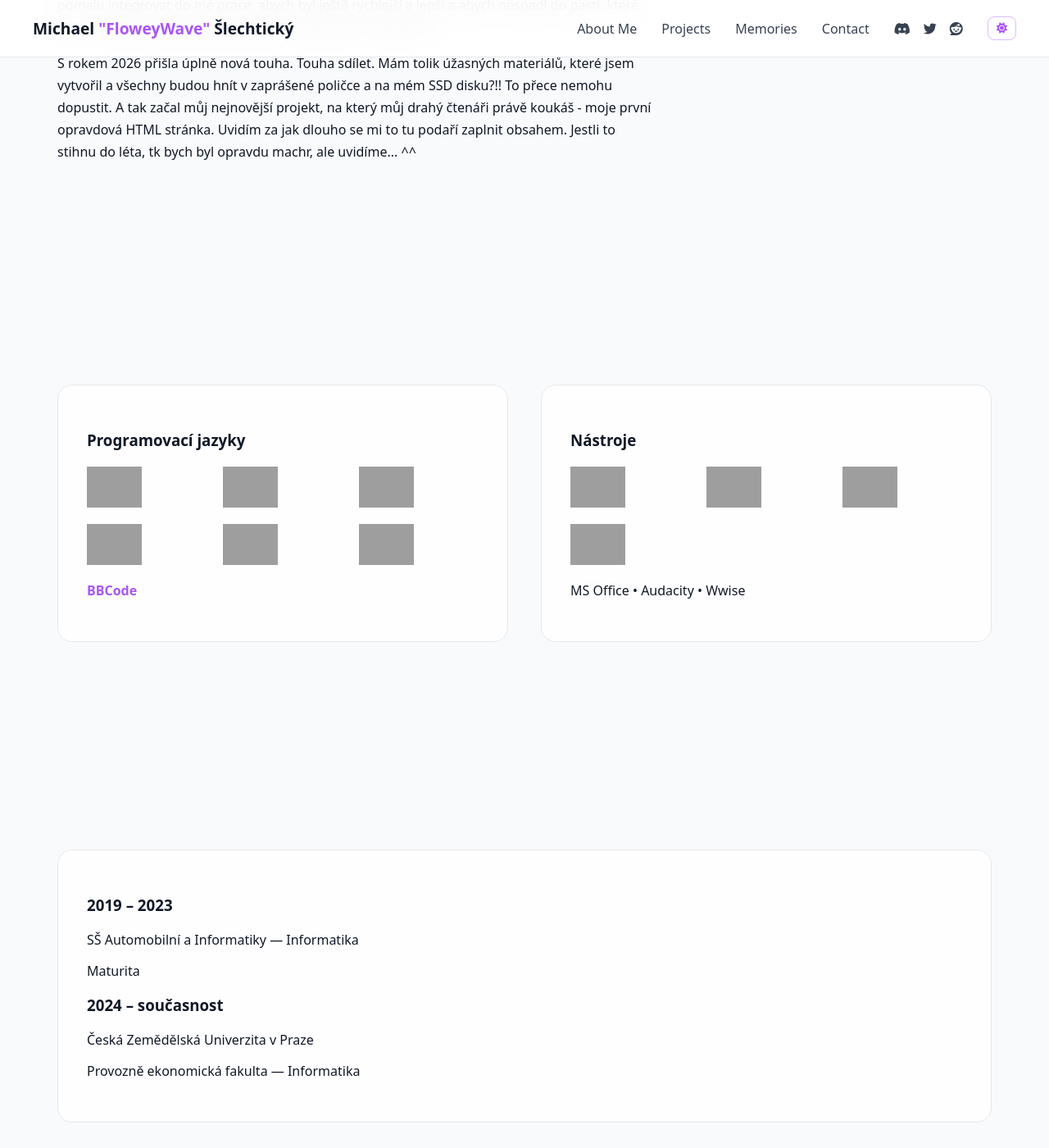
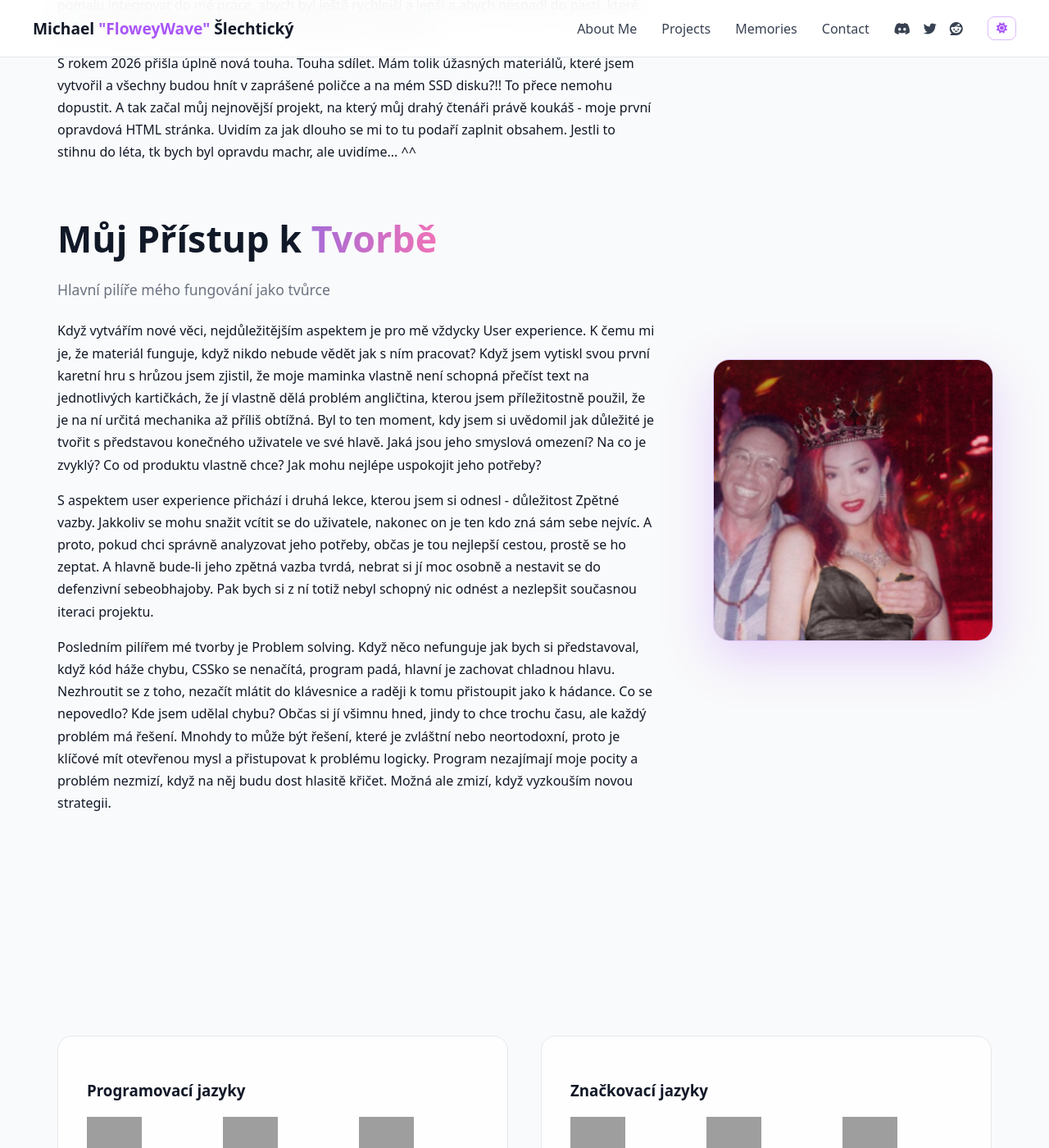
Before and after one commit to FloweyWave2/floweywave2.github.io, a Jekyll site: the page built from creator.html, in a window 1280 px wide and 1400 px high, scrolled down 1052 px. Shown: the whole window at 82% size. Built offline with Jekyll 4.4.1, drawn with Linux system fonts in a browser that asks for light colours; some of the changed text lies outside the part shown; grey boxes are pictures that could not be loaded.

Commit message:
Update creator.html

```diff
--- a/creator.html
+++ b/creator.html
@@ -12,11 +12,11 @@
 
             <div class="creator-text">
                 <h1 class="creator-title">
-                    <span class="gradient-text">Creator</span> Profile
+                    Moje Cesta Coby <span class="gradient-text">Tvůrce</span>
                 </h1>
 
                 <p class="creator-subtitle">
-                    Tvoření je moje zbrojení.
+                    "Tvoření je naše zbrojení"  ~ Jana Velkáčová
                 </p>
 
                 <div class="creator-description">
@@ -71,6 +71,52 @@
         </div>
     </section>
 
+    <section class="creator-hero reveal">
+        <div class="creator-container">
+
+            <div class="creator-text">
+                <h1 class="creator-title">
+                    Můj Přístup k <span class="gradient-text">Tvorbě</span>
+                </h1>
+
+                <p class="creator-subtitle">
+                    Hlavní pilíře mého fungování jako tvůrce
+                </p>
+
+                <div class="creator-description">
+                    <p>
+                        Když vytvářím nové věci, nejdůležitějším aspektem je pro mě vždycky User experience. K čemu mi je, že materiál funguje, když
+                        nikdo nebude vědět jak s ním pracovat? Když jsem vytiskl svou první karetní hru s hrůzou jsem zjistil, že moje maminka vlastně
+                        není schopná přečíst text na jednotlivých kartičkách, že jí vlastně dělá problém angličtina, kterou jsem příležitostně použil,
+                        že je na ní určitá mechanika až příliš obtížná. Byl to ten moment, kdy jsem si uvědomil jak důležité je tvořit s představou
+                        konečného uživatele ve své hlavě. Jaká jsou jeho smyslová omezení? Na co je zvyklý? Co od produktu vlastně chce? Jak mohu nejlépe
+                        uspokojit jeho potřeby?
+                    </p>
+
+                    <p>
+                        S aspektem user experience přichází i druhá lekce, kterou jsem si odnesl - důležitost Zpětné vazby. Jakkoliv se mohu snažit vcítit
+                        se do uživatele, nakonec on je ten kdo zná sám sebe nejvíc. A proto, pokud chci správně analyzovat jeho potřeby, občas je tou nejlepší
+                        cestou, prostě se ho zeptat. A hlavně bude-li jeho zpětná vazba tvrdá, nebrat si jí moc osobně a nestavit se do defenzivní sebeobhajoby.
+                        Pak bych si z ní totiž nebyl schopný nic odnést a nezlepšit současnou iteraci projektu.
+                    </p>
+
+                    <p>
+                        Posledním pilířem mé tvorby je Problem solving. Když něco nefunguje jak bych si představoval, když kód háže chybu, CSSko se nenačítá,
+                        program padá, hlavní je zachovat chladnou hlavu. Nezhroutit se z toho, nezačít mlátit do klávesnice a raději k tomu přistoupit jako k
+                        hádance. Co se nepovedlo? Kde jsem udělal chybu? Občas si jí všimnu hned, jindy to chce trochu času, ale každý problém má řešení. Mnohdy
+                        to může být řešení, které je zvláštní nebo neortodoxní, proto je klíčové mít otevřenou mysl a přistupovat k problému logicky. Program
+                        nezajímají moje pocity a problém nezmizí, když na něj budu dost hlasitě křičet. Možná ale zmizí, když vyzkouším novou strategii.
+                    </p>
+                </div>
+            </div>
+
+            <div class="creator-image">
+                <img src="/images/profile.png" alt="Michael">
+            </div>
+
+        </div>
+    </section>
+
 
     <!-- SKILLS -->
     <section class="creator-section reveal">
@@ -86,27 +132,43 @@
                 <div class="creator-logos">
                     <img src="https://cdn.jsdelivr.net/gh/devicons/devicon/icons/python/python-original.svg">
                     <img src="https://cdn.jsdelivr.net/gh/devicons/devicon/icons/csharp/csharp-original.svg">
+                    <img src="https://cdn.jsdelivr.net/gh/devicons/devicon/icons/java/java-original.svg">
+                </div>
+            </div>
+
+            <div class="creator-card">
+                <h3>Značkovací jazyky</h3>
+
+                <div class="creator-logos">
                     <img src="https://cdn.jsdelivr.net/gh/devicons/devicon/icons/html5/html5-original.svg">
                     <img src="https://cdn.jsdelivr.net/gh/devicons/devicon/icons/css3/css3-original.svg">
-                    <img src="https://cdn.jsdelivr.net/gh/devicons/devicon/icons/java/java-original.svg">
-                    <img src="https://cdn.jsdelivr.net/gh/devicons/devicon/icons/mysql/mysql-original.svg">
+                    <img src="images/logo_bbcode.png">
                 </div>
-
-                <p class="creator-extra">BBCode</p>
             </div>
 
 
             <div class="creator-card">
-                <h3>Nástroje</h3>
+                <h3>Programy a Software</h3>
 
                 <div class="creator-logos">
-                    <img src="https://cdn.jsdelivr.net/gh/devicons/devicon/icons/github/github-original.svg">
+                    <img src="images/logo_github.png">
                     <img src="https://cdn.jsdelivr.net/gh/devicons/devicon/icons/intellij/intellij-original.svg">
-                    <img src="https://cdn.jsdelivr.net/gh/devicons/devicon/icons/photoshop/photoshop-plain.svg">
-                    <img src="https://cdn.jsdelivr.net/gh/devicons/devicon/icons/unrealengine/unrealengine-original.svg">
+                    <img src="images/logo_photoshop.png">
+                    <img src="images/logo_unreal.png">
+                    <img src="images/logo_wwise.png">
+                    <img src="images/logo_audacity.png">
                 </div>
+            </div>
 
-                <p>MS Office • Audacity • Wwise</p>
+            <div class="creator-card">
+                <h3>Microsoft Office</h3>
+
+                <div class="creator-logos">
+                    <img src="images/logo_word.png">
+                    <img src="images/logo_excel.png">
+                    <img src="images/logo_powerpoint.png">
+                    <img src="images/logo_access.png">
+                </div>
             </div>
 
         </div>
```
Also changed, not shown: other parts of creator.html (+2 -0 lines).
